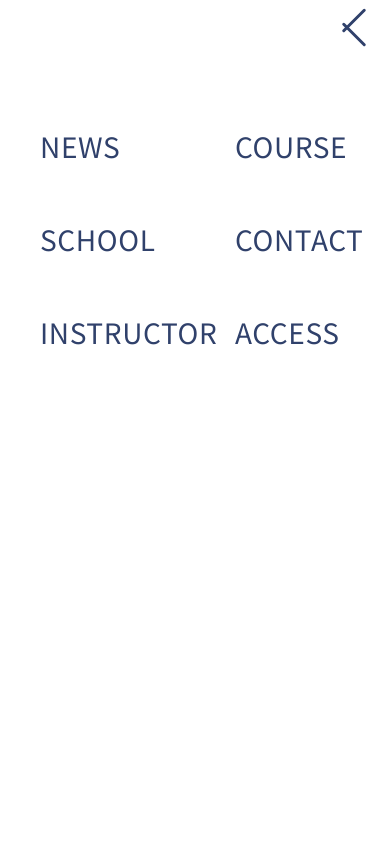
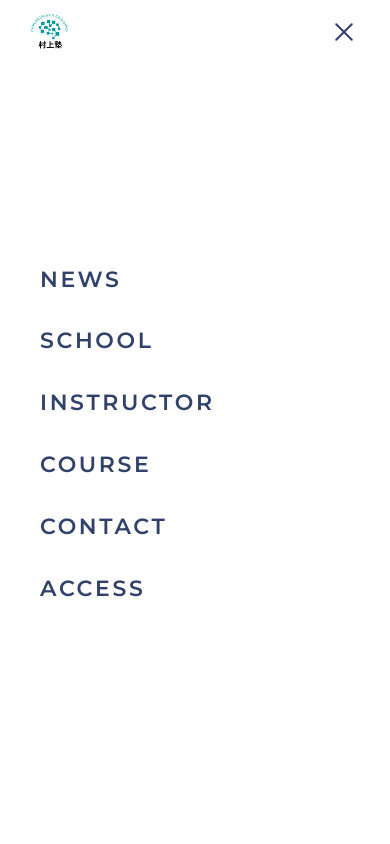
Before and after one commit to yod139/yod139.github.io, a plain HTML site: page index.html in a window 390 px wide. Both pictures are taken after a click on the element 354 px from the left and 35 px from the top of the page. Shown: the top 844 px of the page. Drawn offline with Linux system fonts and the light colour scheme.

Commit message:
Update header.css

```diff
--- a/css/header.css
+++ b/css/header.css
@@ -6,29 +6,47 @@
   top: 0;
   left: 0;
   width: 100%;
-  background: #ffffff;
+  background: rgba(255, 255, 255, 0.92);
+  -webkit-backdrop-filter: blur(12px);
+  backdrop-filter: blur(12px);
   z-index: 1000;
-  border-bottom: 1px solid #eee;
+  transition: box-shadow .4s;
+}
+
+/* スクロールしたら影をつける（global.jsで付与） */
+.site-header.is-scrolled {
+  box-shadow: 0 4px 24px rgba(48, 65, 107, 0.08);
 }
 
 .header-inner {
-  max-width: 1200px;
+  max-width: 1240px;
   margin: 0 auto;
-  height: 70px;
-  padding: 0 20px;
+  height: var(--header-h);
+  padding: 0 24px;
   display: flex;
   align-items: center;
   justify-content: space-between;
 }
 
-/* ロゴ調整（大きすぎ問題の修正） */
+/* ロゴ */
+.menu-logo {
+  position: relative;
+  z-index: 1002;
+}
+
 .menu-logo img {
-  width: 70px;
+  width: 66px;
   height: auto;
+  transition: opacity .3s;
 }
-@media (max-width: 600px) {
+
+.menu-logo a:hover img {
+  opacity: .7;
+}
+
+@media (max-width: 768px) {
   .menu-logo img {
-    width: 120px;
+    width: 52px;
   }
 }
 
@@ -38,46 +56,41 @@
 .main-nav ul {
   display: flex;
   align-items: center;
-  gap: 32px;
-  list-style: none;  /* ← これが必要！ */
-  margin: 0;
-  padding: 0;
+  gap: 36px;
 }
 
 .main-nav a {
   position: relative;
   padding: 6px 0;
   display: inline-block;
-  color: #4C4B4B;
-  text-decoration: none;
-  font-weight: 500;
+  font-family: var(--font-en);
+  font-size: 13px;
+  font-weight: 600;
+  letter-spacing: 0.14em;
+  color: var(--main-color);
   transition: color 0.35s;
 }
+
 .main-nav a::after {
   content: "";
   position: absolute;
   left: 0;
-  bottom: -3px;
+  bottom: 0;
   width: 100%;
   height: 2px;
   background: linear-gradient(to right, #4C4B4B, #0ABAB5);
   transform: scaleX(0);
-  transform-origin: left;
-  transition: transform .35s cubic-bezier(0.4, 0, 0.2, 1);
+  transform-origin: right;
+  transition: transform .4s cubic-bezier(0.4, 0, 0.2, 1);
 }
+
 .main-nav a:hover {
-  color: #0ABAB5;
+  color: var(--accent-color);
 }
+
 .main-nav a:hover::after {
   transform: scaleX(1);
-}
-
-
-.pc-nav a:hover {
-  color: #0ABAB5;
-}
-.pc-nav a:hover::after {
-  transform: scaleX(1);
+  transform-origin: left;
 }
 
 /* =========================
@@ -86,121 +99,71 @@
 .nav-sns {
   display: flex;
   align-items: center;
-  gap: 16px;
-  margin-left: 30px;
+  gap: 14px;
+  margin-left: 8px;
+  padding-left: 28px;
+  border-left: 1px solid var(--line-color);
+}
+
+.main-nav .nav-sns a {
+  padding: 0;
+}
+
+.main-nav .nav-sns a::after {
+  display: none;
 }
 
 .nav-sns img {
   width: 24px;
   height: 24px;
-  display: block;
-  transition: opacity 0.3s;
+  transition: transform .3s, opacity .3s;
 }
 
 .nav-sns a:hover img {
-  opacity: 0.6;
-}
-
-/* =========================
-   背景画像
-========================= */
-/* MV全体 */
-.mv {
-  position: relative;
-  width: 100%;
-  height: 600px;
-  overflow: hidden;
-}
-
-/* スライドエリア */
-.mv-slideshow {
-  position: absolute;
-  inset: 0;
-}
-
-/* 各画像 */
-.mv-slide {
-  position: absolute;
-  inset: 0;
-  width: 100%;
-  height: 100%;
-  object-fit: cover;
-  opacity: 0;
-  transition: opacity 1s ease;
-}
-
-/* 表示中 */
-.mv-slide.active {
-  opacity: 1;
-}
-
-/* コピーを前面に */
-.mv-copy {
-  position: relative;
-  z-index: 2;
+  transform: translateY(-2px);
+  opacity: 0.7;
 }
 
 /* =========================
    ハンバーガー
 ========================= */
 .hamburger {
-  width: 32px;
-  height: 24px;
-  display: flex;
-  flex-direction: column;
-  justify-content: space-between;
+  display: none;
+  position: relative;
+  width: 44px;
+  height: 44px;
   cursor: pointer;
-  z-index: 1001;
+  z-index: 1002;
 }
+
 .hamburger span {
-  display: block;
-  height: 3px;
-  background: #30416B;
-  transition: 0.4s;
+  position: absolute;
+  left: 10px;
+  width: 24px;
+  height: 2px;
+  background: var(--navy-color);
   border-radius: 2px;
+  transition: transform .4s, opacity .4s, background .3s;
 }
 
 /* 3本線 */
-.hamburger span:nth-child(1) { top: 0; }
-.hamburger span:nth-child(2) { top: 10px; }
-.hamburger span:nth-child(3) { top: 20px; }
+.hamburger span:nth-child(1) { top: 14px; }
+.hamburger span:nth-child(2) { top: 21px; }
+.hamburger span:nth-child(3) { top: 28px; }
 
-/* ホバー：色変化（参考サイトの動き） */
 .hamburger:hover span {
-  background: #0ABAB5;
+  background: var(--accent-color);
 }
 
 /* 開いたとき */
 .hamburger.open span:nth-child(1) {
-  transform: translateY(10px) rotate(45deg);
+  transform: translateY(7px) rotate(45deg);
 }
 .hamburger.open span:nth-child(2) {
   opacity: 0;
 }
 .hamburger.open span:nth-child(3) {
-  transform: translateY(-10px) rotate(-45deg);
-}
-
-
-/* 下線：PCと同じ */
-.ham-menu-link::after {
-  content: "";
-  position: absolute;
-  left: 0;
-  bottom: -4px;
-  width: 100%;
-  height: 2px;
-  background: linear-gradient(to right, #4C4B4B, #0ABAB5);
-  transform: scaleX(0);
-  transform-origin: left;
-  transition: transform .35s cubic-bezier(0.4, 0, 0.2, 1);
-}
-
-.ham-menu-link:hover {
-  color: #0ABAB5;
-}
-.ham-menu-link:hover::after {
-  transform: scaleX(1);
+  transform: translateY(-7px) rotate(-45deg);
 }
 
 /* =========================
@@ -216,47 +179,59 @@
 ========================= */
 .global-menu {
   position: fixed;
-  top: 0;
-  left: 0;
+  inset: 0;
   width: 100%;
-  height: 100%;
+  height: 100vh;
+  height: 100dvh;
   background: #fff;
   display: flex;
+  align-items: center;
+  justify-content: center;
+  gap: 8vw;
+  padding: var(--header-h) 32px 40px;
   opacity: 0;
-  pointer-events: none;
-  transition: 0.5s ease;
-  z-index: 1000;
+  visibility: hidden;
+  transition: opacity .5s ease, visibility .5s;
+  z-index: 1001;
 }
 
 /* 開いたとき */
 .global-menu.open {
   opacity: 1;
-  pointer-events: auto;
+  visibility: visible;
 }
 
-/* 左右2カラム */
-.global-menu-left,
-.global-menu-right {
-  width: 50%;
-  padding: 100px 40px;
+.global-menu-left li,
+.global-menu-right li {
+  opacity: 0;
+  transform: translateY(16px);
+  transition: opacity .5s, transform .5s;
 }
 
-.global-menu ul {
-  list-style: none;
+.global-menu.open li {
+  opacity: 1;
+  transform: none;
 }
+
+.global-menu.open li:nth-child(2) { transition-delay: .08s; }
+.global-menu.open li:nth-child(3) { transition-delay: .16s; }
+
 .global-menu a {
-  font-size: 28px;
-  display: block;
-  padding: 20px 0;
-  color: #30416B;
+  position: relative;
+  display: inline-block;
+  padding: 14px 0;
+  font-family: var(--font-en);
+  font-size: 26px;
+  font-weight: 600;
+  letter-spacing: 0.12em;
+  color: var(--navy-color);
 }
 
 /* 下線アニメーション */
-.global-menu-left a::after,
-.global-menu-right a::after {
+.global-menu a::after {
   content: "";
   position: absolute;
-  bottom: -4px;
+  bottom: 8px;
   left: 0;
   width: 100%;
   height: 2px;
@@ -266,12 +241,30 @@
   transition: transform .35s;
 }
 
-.global-menu-left a:hover,
-.global-menu-right a:hover {
-  color: #0ABAB5;
+.global-menu a:hover {
+  color: var(--accent-color);
 }
 
-.global-menu-left a:hover::after,
-.global-menu-right a:hover::after {
+.global-menu a:hover::after {
   transform: scaleX(1);
 }
+
+@media (max-width: 600px) {
+  .global-menu {
+    flex-direction: column;
+    align-items: flex-start;
+    justify-content: center;
+    gap: 0;
+    padding-left: 40px;
+  }
+
+  .global-menu a {
+    font-size: 22px;
+    padding: 10px 0;
+  }
+}
+
+/* メニューが開いている間は背面をスクロールさせない */
+body.menu-open {
+  overflow: hidden;
+}
```
